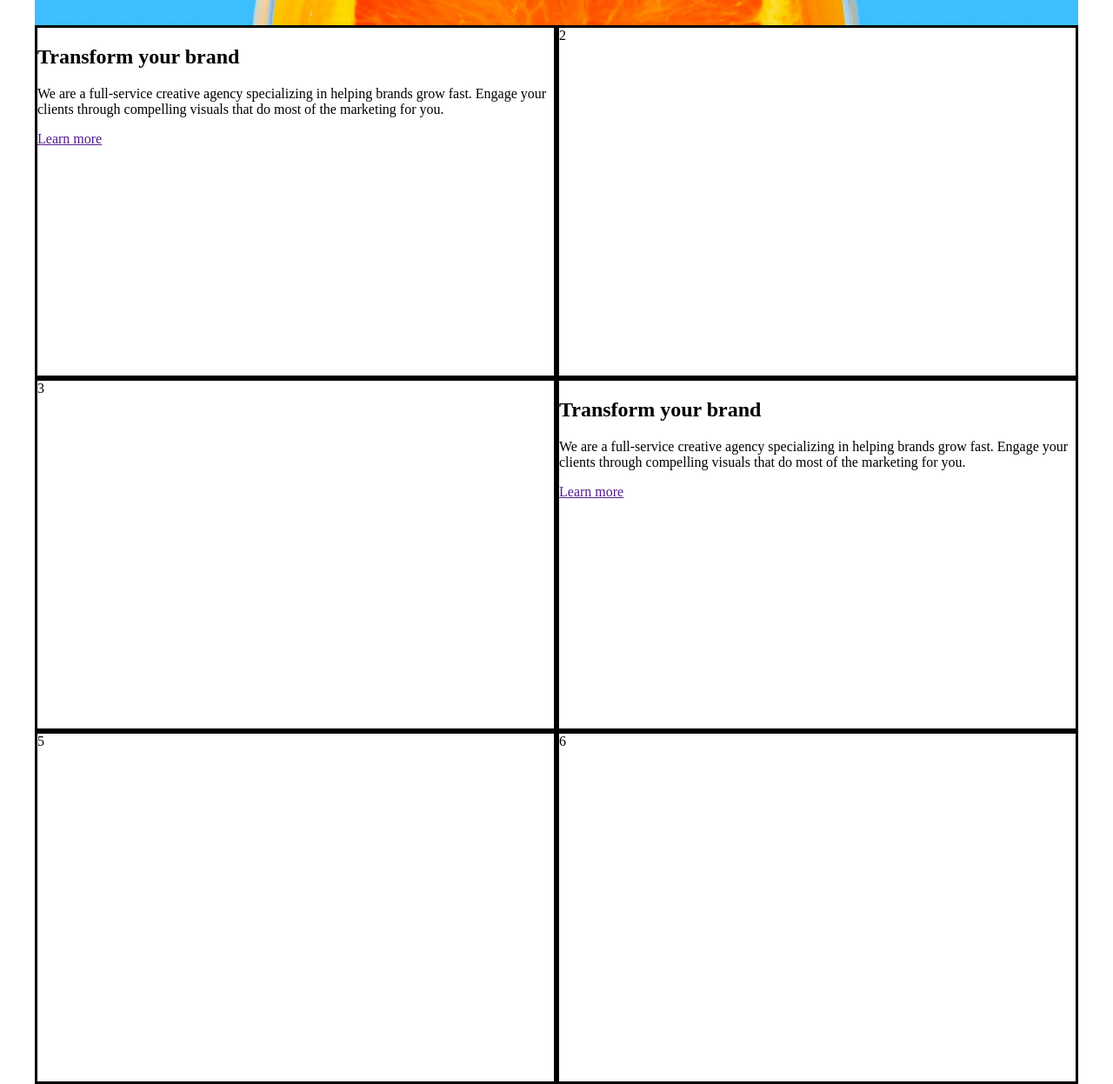
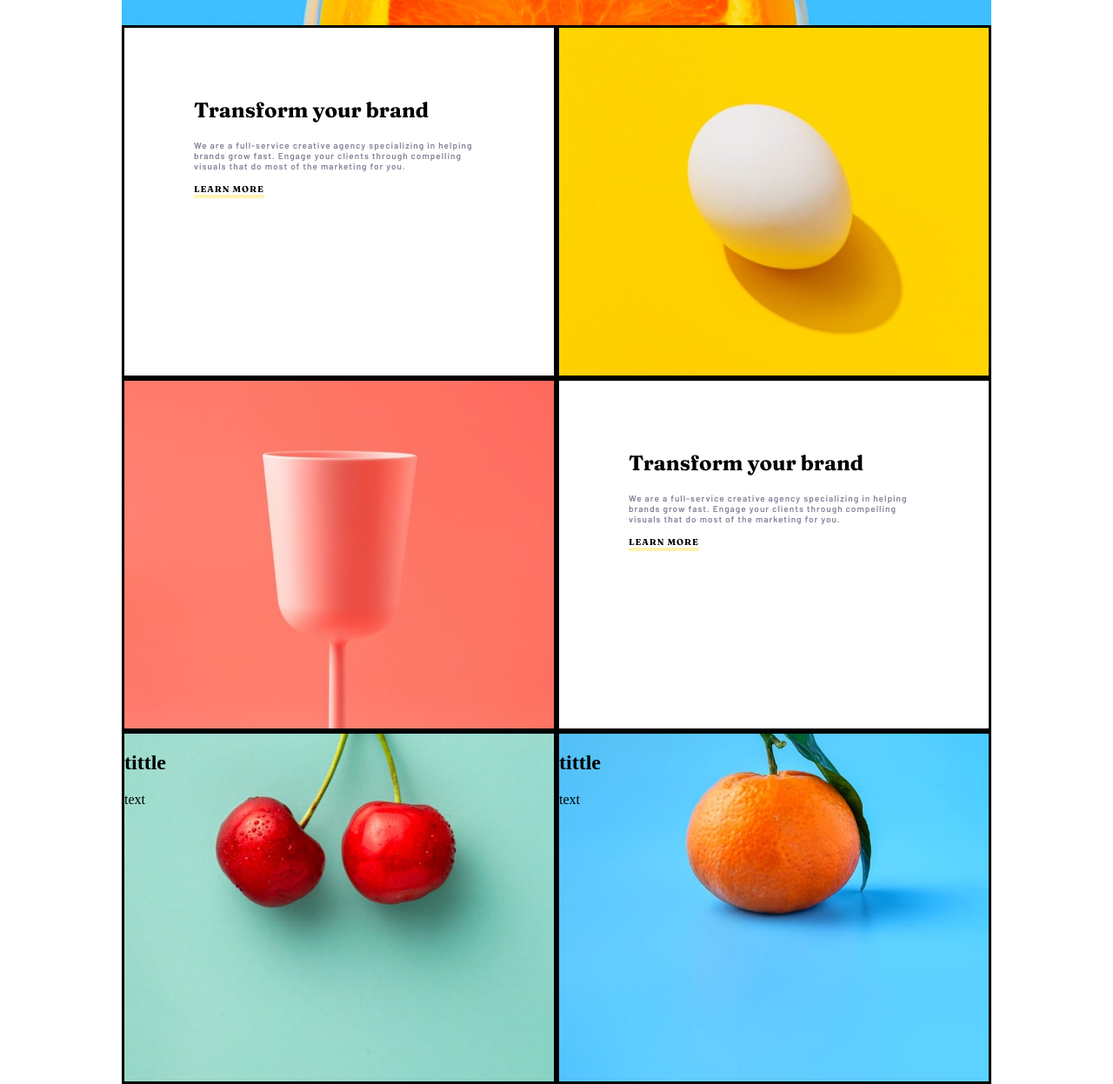
Before and after one commit to migsilva89/SunnysideAgency-Responsive, a plain HTML site: page index.html in a window 1280 px wide. Shown: the part 371-1618 px from the top of the page at 87% size. Drawn offline with Linux system fonts and the light colour scheme.

Commit message:
6cards section css

```diff
--- a/index.html
+++ b/index.html
@@ -41,30 +41,40 @@
       <section id="cards-container">
 
         <div class="card">
-          <h1> Transform your brand</h1>
-          <p>
+          <div class="pad-cont">
+            <h1 id="card-title">Transform your brand</h1>
+            <p class="p-text">
               We are a full-service creative agency specializing in helping brands grow fast.
               Engage your clients through compelling visuals that do most of the marketing for you.
             </p>
-          <a href="">Learn more</a>
+            <a class="learn-more" href="">Learn more</a>
+          </div>
         </div>
 
-        <div class="card">2</div>
+        <div class="card egg-img"></div>
 
-        <div class="card">3</div>
+        <div class="card cup-img"></div>
 
         <div class="card">
-          <h1> Transform your brand</h1>
-          <p>
+          <div class="pad-cont">
+            <h1 id="card-title">Transform your brand</h1>
+            <p class="p-text">
               We are a full-service creative agency specializing in helping brands grow fast.
               Engage your clients through compelling visuals that do most of the marketing for you.
             </p>
-          <a href="">Learn more</a>
+            <a class="learn-more" href="">Learn more</a>
+          </div>
         </div>
 
-        <div class="card">5</div>
+        <div class="card cherry-img">
+          <h1>tittle</h1>
+          <p>text</p>
+        </div>
 
-        <div class="card">6</div>
+        <div class="card orange-img">
+          <h1>tittle</h1>
+          <p>text</p>
+        </div>
 
       </section>
 
--- a/style.css
+++ b/style.css
@@ -1,4 +1,5 @@
 @import url("https://fonts.googleapis.com/css2?family=Barlow:wght@600&family=Fraunces:wght@700;900&display=swap");
+
 :root {
     --soft-red: hsl(7, 99%, 70%);
     --very-dark-grayish-blue: hsl(213, 9%, 39%);
@@ -18,9 +19,10 @@ body, html {
     margin: 0 auto;
     padding: 0;
     box-sizing: border-box;
-    max-width: 1200px;
+    max-width: 1000px;
 }
 
+/* HEADER SECTION */
 #hero-section {
     background-image: url(../images/desktop/image-header.jpg);
     background-repeat: no-repeat;
@@ -80,6 +82,7 @@ header {
     font-size:12px;
 }
 
+/* 6-CARDS SECTION */
 #cards-container {
     display:grid;
     grid-template-columns: 50% 50% ;
@@ -90,3 +93,59 @@ header {
     border:solid black;
     height:400px;
 }
+
+.egg-img {
+    background-image: url("./images/desktop/image-transform.jpg");
+    background-position: center;
+    /* background-repeat: no-repeat; */
+    background-size: cover;
+}
+
+.cup-img {
+    background-image: url("./images/desktop/image-stand-out.jpg");
+    background-position: center;
+    /* background-repeat: no-repeat; */
+    background-size: cover;
+}
+
+.cherry-img {
+    background-image: url("./images/desktop/image-graphic-design.jpg");
+    background-position: center;
+    /* background-repeat: no-repeat; */
+    background-size: cover;
+}
+
+.orange-img {
+    background-image: url("./images/desktop/image-photography.jpg");
+    background-position: center;
+    /* background-repeat: no-repeat; */
+    background-size: cover;
+}
+
+#card-title {
+    font-family: 'Fraunces', serif;
+    text-align: left;
+}
+
+.p-text {
+    text-align: left;
+    font-family: "Barlow", serif;
+    font-size: 10px;
+    color: var( --dark-grayish-blue);
+    letter-spacing: 1px;
+}
+
+.learn-more {
+    font-family: 'Fraunces', serif;
+    color:black;
+    text-transform: uppercase;
+    font-size: 10px;
+    letter-spacing: 1px;
+    text-decoration: none;
+    border-bottom: 4px solid rgba(255, 217, 0, 0.315);
+    display: inline-block;
+}
+
+.pad-cont {
+    margin:80px;
+}
```
Also changed, not shown: notes.txt. Lines whose indentation alone changed are shown as unchanged.
